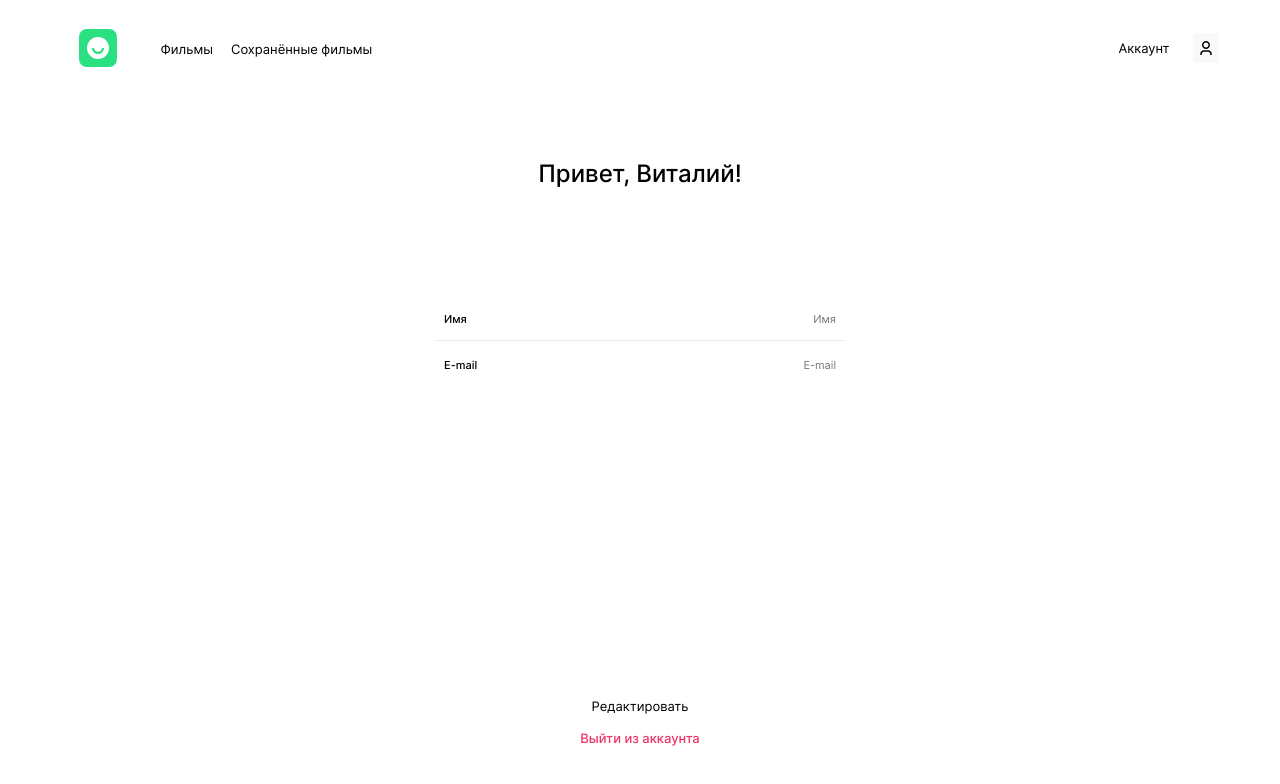
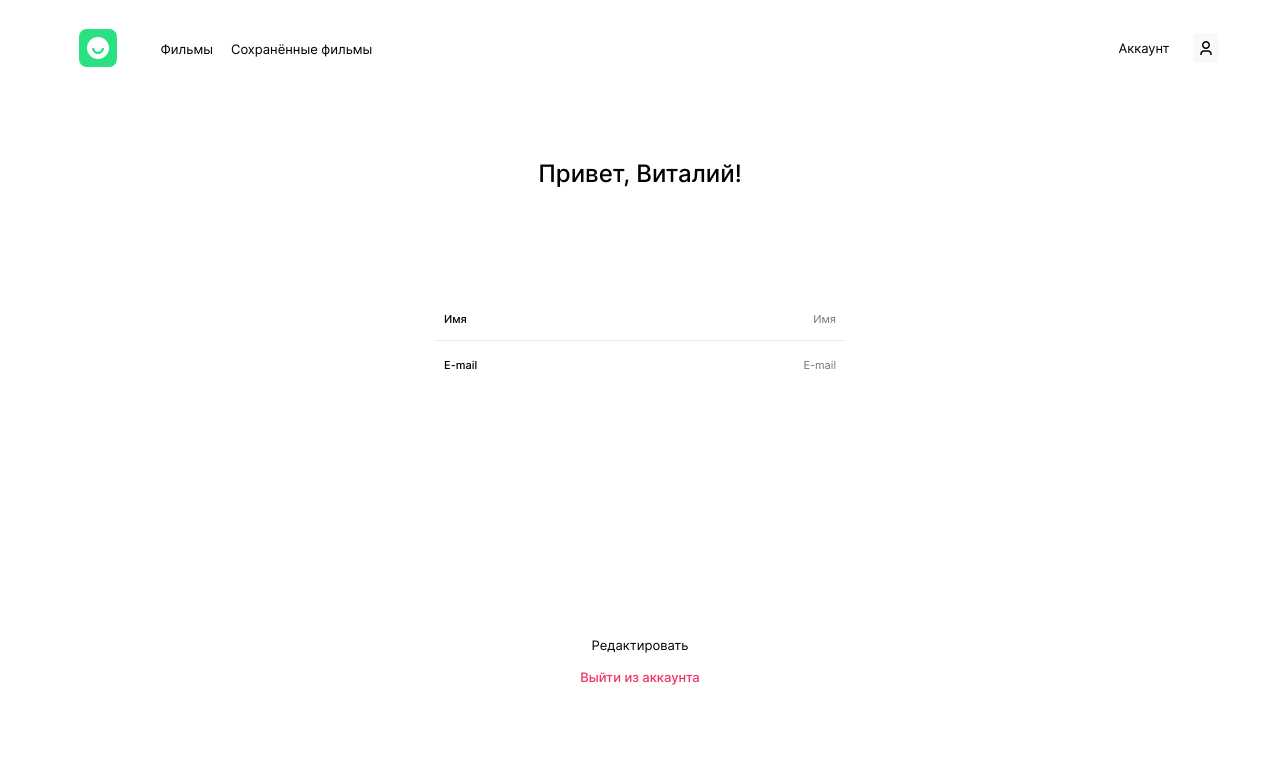
Before and after one commit to cerea62/movies-explorer-frontend, a React (Create React App) app: page /profile in a window 1280 px wide. Shown: the top 784 px of the page. Built offline with nearby package versions, Linux system fonts and the light colour scheme.

Commit message:
corrected comments after the review

```diff
--- a/src/components/Profile/Profile.css
+++ b/src/components/Profile/Profile.css
@@ -24,7 +24,7 @@
     width: 100%;
     display: flex;
     flex-direction: column;
-    justify-content: space-between;
+    /* justify-content: space-between; */
     flex-grow: 1;
 }
 
@@ -96,7 +96,7 @@
     flex-direction: column;
     justify-content: center;
     gap: 16px;
-    margin-bottom: 54px;
+    margin-top: 220px;
 }
 
 .profile__submit_invisible {
@@ -162,7 +162,7 @@
         padding-top: 40px;
         margin-top: 25px;
         flex-grow: 1;
-
+        justify-content: space-between;
     }
 
     .profile__form-field:first-child {
@@ -170,6 +170,7 @@
     }
 
     .profile__submit {
+
         margin-bottom: 25px;
     }
 
```
